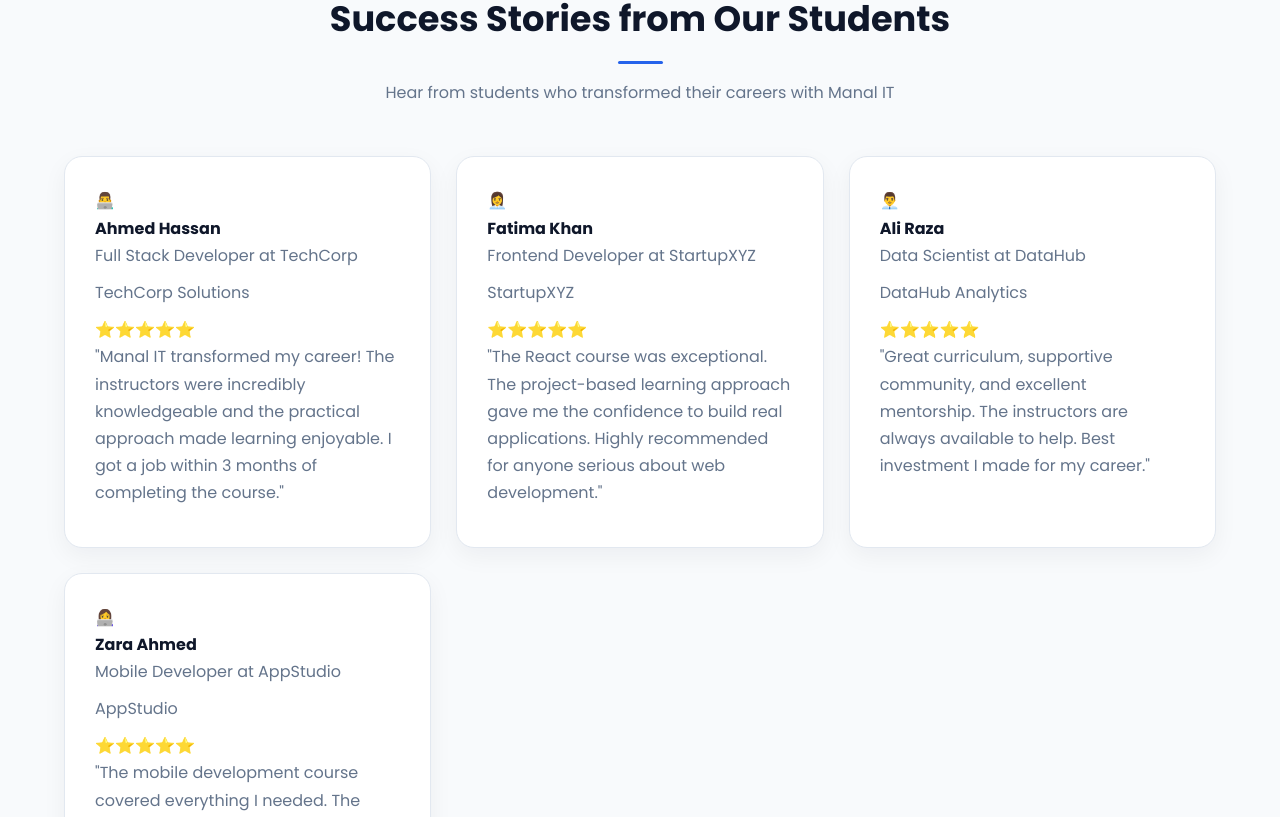
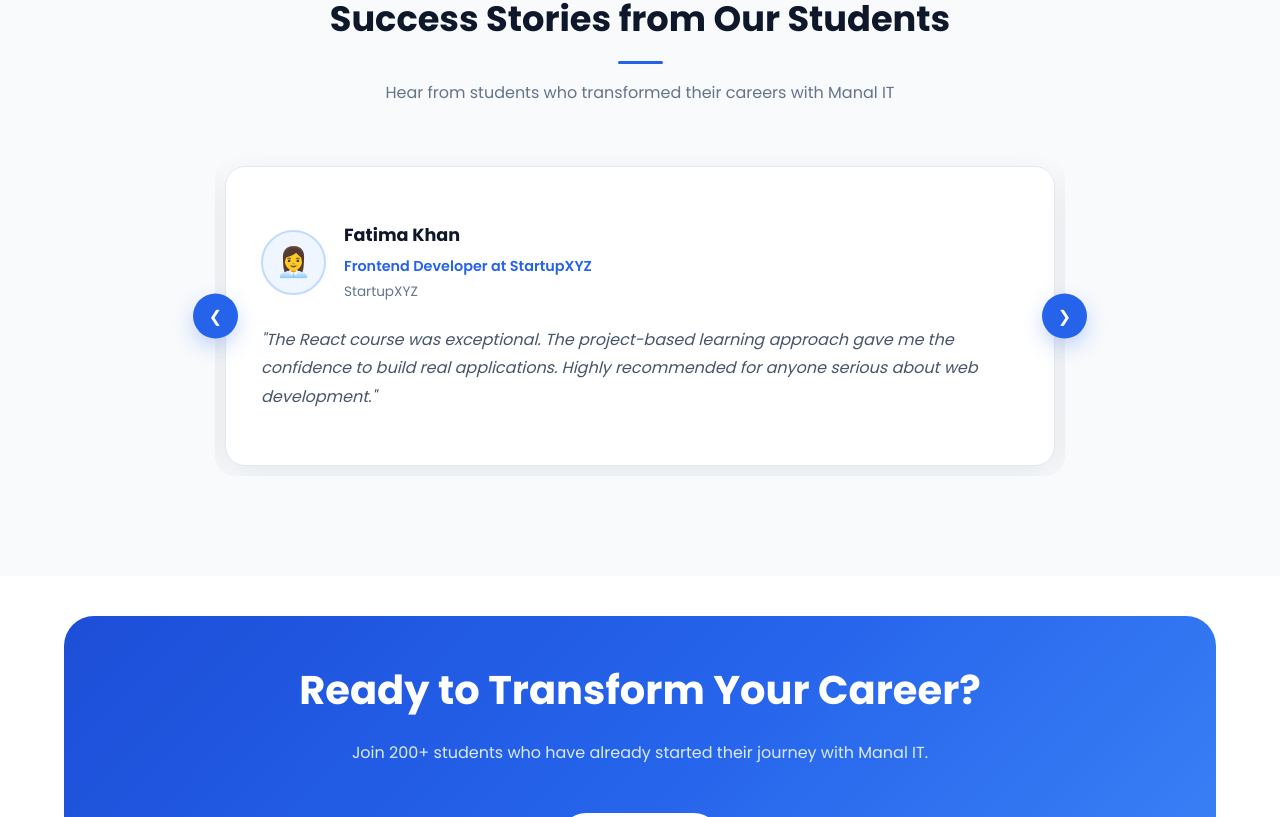
Before and after one commit to abuammar003/Manal-IT-Services, a React (Vite) app in the folder Manal/: page / in a window 1280 px wide. Shown: the part 4563-5380 px from the top of the page. Built offline with nearby package versions, Linux system fonts and the light colour scheme.

Commit message:
Converted Testimonial Section into Slider

```diff
--- a/Manal/src/Components/CourseCard/CourseCard.jsx
+++ b/Manal/src/Components/CourseCard/CourseCard.jsx
@@ -2,10 +2,8 @@ import {Link} from "react-router-dom";
 
 
 export default function CourseCard({ course }) {
-  // const Icon = course.icon
   // console.log(course.icon)
 
-  console.log("Hello World")
   return (
     <div className="course-card">
       <div className="course-icon">  <course.icon /> </div>
--- a/Manal/src/Components/TestimonialCard/TestimonialCard.jsx
+++ b/Manal/src/Components/TestimonialCard/TestimonialCard.jsx
@@ -1,8 +1,9 @@
 export default function TestimonialCard({ testimonial }) {
 
-  const stars = Array(testimonial.rating).fill('⭐').join('')
+  // const stars = Array(testimonial.rating).fill('⭐').join('')
 
   return (
+
     <div className="testimonial-card">
 
       <div className="testimonial-header">
@@ -14,8 +15,9 @@ export default function TestimonialCard({ testimonial }) {
         </div>
       </div>
 
-      <div className="stars">{stars}</div>
+      {/* <div className="stars">{stars}</div> */}
       <p className="testimonial-text">"{testimonial.text}"</p>
     </div>
+
   )
 }
--- a/Manal/src/Pages/Home/Home.css
+++ b/Manal/src/Pages/Home/Home.css
@@ -268,16 +268,202 @@
 
 .home .testimonials-section {
   padding: 100px 0;
-
   background: #f8fafc;
 }
 
-.home .testimonials-grid {
-  display: grid;
+/* Slider Container */
 
-  grid-template-columns: repeat(3, 1fr);
+.home .testimonials-slider {
+  position: relative;
+  width: 100%;
+  max-width: 850px;
+  margin: 0 auto;
+}
 
-  gap: 25px;
+/* Viewport */
+
+.home .testimonial-viewport {
+  width: 100%;
+  overflow: hidden;
+  border-radius: 20px;
+}
+
+/* Track */
+
+.home .testimonial-track {
+  display: flex;
+  width: 100%;
+  transition: transform 0.6s ease-in-out;
+}
+
+/* Individual Slide */
+
+.home .testimonial-slide {
+  min-width: 100%;
+  width: 100%;
+  flex: 0 0 100%;
+  padding: 10px;
+}
+
+/* Testimonial Card */
+
+.home .testimonial-card {
+  width: 100%;
+  min-height: 300px;
+
+  padding: 35px;
+
+  display: flex;
+  flex-direction: column;
+  justify-content: center;
+
+  background: #ffffff;
+
+  border: 1px solid #e2e8f0;
+  border-radius: 20px;
+
+  box-shadow: 0 10px 35px rgba(15, 23, 42, 0.08);
+
+  transition: 0.3s ease;
+}
+
+
+/* Header */
+.home .testimonial-header {
+  display: flex;
+  align-items: center;
+
+  gap: 18px;
+
+  margin-bottom: 22px;
+}
+
+/* Avatar */
+.home .avatar {
+  width: 65px;
+  height: 65px;
+
+  flex-shrink: 0;
+
+  display: flex;
+  align-items: center;
+  justify-content: center;
+
+  border-radius: 50%;
+
+  background: #eff6ff;
+
+  color: #2563eb;
+
+  font-size: 1.8rem;
+
+  border: 2px solid #bfdbfe;
+}
+
+/* Info */
+
+.home .testimonial-info h4 {
+  margin: 0 0 3px;
+
+  color: #0f172a;
+
+  font-size: 1.1rem;
+}
+
+.home .testimonial-info .role {
+  margin: 0;
+
+  color: #2563eb;
+
+  font-size: 0.9rem;
+
+  font-weight: 600;
+}
+
+.home .testimonial-info .company {
+  margin: 2px 0 0;
+
+  color: #64748b;
+
+  font-size: 0.85rem;
+}
+
+/* Rating */
+
+.home .testimonial-rating {
+  margin-bottom: 15px;
+
+  font-size: 1rem;
+  letter-spacing: 3px;
+}
+
+/* Testimonial Text */
+
+.home .testimonial-text {
+  margin: 0;
+
+  color: #475569;
+
+  font-size: 1rem;
+
+  line-height: 1.8;
+
+  font-style: italic;
+}
+
+
+/* ====================== Slider Buttons  ======================= */
+.home .slider-btn {
+  position: absolute;
+
+  top: 50%;
+
+  transform: translateY(-50%);
+
+  width: 45px;
+  height: 45px;
+
+  display: flex;
+  align-items: center;
+  justify-content: center;
+
+  border: none;
+
+  border-radius: 50%;
+
+  background: #2563eb;
+
+  color: #ffffff;
+
+  font-size: 1rem;
+
+  cursor: pointer;
+
+  z-index: 5;
+
+  box-shadow: 0 8px 20px rgba(37, 99, 235, 0.25);
+
+  transition: all 0.3s ease;
+}
+
+.home .slider-btn:hover {
+  background: #1d4ed8;
+
+  transform:
+    translateY(-50%)
+    scale(1.08);
+}
+
+/* Previous */
+
+.home .slider-prev {
+  left: -22px;
+}
+
+/* Next */
+
+.home .slider-next {
+  right: -22px;
 }
 
 
--- a/Manal/src/Pages/Home/Home.jsx
+++ b/Manal/src/Pages/Home/Home.jsx
@@ -1,14 +1,43 @@
+import { useState, useEffect } from 'react'
 import { Link } from 'react-router-dom'
 import { COURSES, SERVICES, FEATURES, TESTIMONIALS, COMPANY_INFO} from '../../config/constants'
-import CourseCard from '../../components/CourseCard/CourseCard'
-import TestimonialCard from '../../components/TestimonialCard/TestimonialCard'
+import CourseCard from '../../Components/CourseCard/CourseCard'
+import TestimonialCard from '../../Components/TestimonialCard/TestimonialCard'
 // import StatsSection from '../../components/StatesSection/StatsSection'
-import FeaturesSection from '../../components/FeaturesSection/FeaturesSection'
+import FeaturesSection from '../../Components/FeaturesSection/FeaturesSection'
 import Hero from '../../Components/Hero/Hero';
 import "./Home.css";
 
 
 export default function Home() {
+    const [currentSlide, setCurrentSlide] = useState(0);
+
+    const NextSlide = () => {
+      setCurrentSlide((prev) =>
+        prev === TESTIMONIALS.length - 1 ? 0 : prev + 1
+      );
+    };
+
+    const PrevSlide = () => {
+      setCurrentSlide((prev) =>
+        prev === 0 ? TESTIMONIALS.length - 1 : prev - 1
+      );
+    };
+
+
+    // For Auto Slide
+    useEffect(() => {
+      const interval = setInterval(() => {
+        setCurrentSlide((prev) =>
+          prev === TESTIMONIALS.length - 1 ? 0 : prev + 1
+        );
+      }, 6000);
+
+      return () => clearInterval(interval);
+    }, []);
+
+
+
   return (
     <main className="home">
       {/* Hero Section */}
@@ -76,18 +105,80 @@ export default function Home() {
 
 
 
-      {/* Review Section */}
+      {/* Testimonials Section  (Review Section) */}
+
       <section className="testimonials-section">
         <div className="container">
+
           <div className="section-header">
             <h2>Success Stories from Our Students</h2>
-            <p>Hear from students who transformed their careers with Manal IT</p>
+            <p>
+              Hear from students who transformed their careers with Manal IT
+            </p>
           </div>
-          <div className="testimonials-grid">
-            {TESTIMONIALS.map((testimonial) => (
-              <TestimonialCard key={testimonial.id} testimonial={testimonial} />
+
+          <div className="testimonials-slider">
+
+            {/* Slider Viewport */}
+            <div className="testimonial-viewport">
+
+              {/* Slider Track */}
+              <div
+                className="testimonial-track"
+                style={{
+            transform: `translateX(-${currentSlide * 100}%)`
+                }}
+              >
+
+                {TESTIMONIALS.map((testimonial) => (
+                  <div
+                    className="testimonial-slide"
+                    key={testimonial.id}
+                  >
+                    <TestimonialCard testimonial={testimonial} />
+                  </div>
+                ))}
+
+              </div>
+
+            </div>
+
+            {/* Previous Button */}
+            <button
+              className="slider-btn slider-prev"
+              onClick={PrevSlide}
+              aria-label="Previous testimonial"
+            >
+              ❮
+            </button>
+
+            {/* Next Button */}
+            <button
+              className="slider-btn slider-next"
+              onClick={NextSlide}
+              aria-label="Next testimonial"
+            >
+              ❯
+            </button>
+
+          </div>
+
+          {/* Dots */}
+          {/* <div className="slider-dots">
+
+            {TESTIMONIALS.map((testimonial, index) => (
+              <button
+                key={testimonial.id}
+                className={`slider-dot ${
+                  currentSlide === index ? 'active' : ''
+                }`}
+                onClick={() => setCurrentSlide(index)}
+                aria-label={`Go to testimonial ${index + 1}`}
+              />
             ))}
-          </div>
+
+          </div> */}
+
         </div>
       </section>
 
--- a/Manal/src/styles/global.css
+++ b/Manal/src/styles/global.css
@@ -119,7 +119,7 @@ section{
 .service-card,
 .feature-card,
 .stat-card,
-.testimonial-card,
+/* .testimonial-card, */
 .faq-col{
     background:#ffffff;
     border-radius:18px;
@@ -133,7 +133,7 @@ section{
 .service-card:hover,
 .feature-card:hover,
 .stat-card:hover,
-.testimonial-card:hover,
+/* .testimonial-card:hover, */
 .faq-col:hover{
     transform:translateY(-8px);
     box-shadow:0 20px 40px rgba(15,23,42,.12);
@@ -178,6 +178,12 @@ section{
 }
 
 
+/* ==========================================
+   Testimonial Section
+========================================== */
+/* .testinomial-main {
+    height: 70vh;
+} */
 
 
 
@@ -318,8 +324,8 @@ p{
 
      .courses-grid,
     .services-grid,
-    .features-grid,
-    .testimonials-grid {
+    /* .testimonials-grid */
+    .features-grid{
         grid-template-columns: repeat(2, 1fr);
     }
 
@@ -356,7 +362,7 @@ section{
 .service-card,
 .feature-card,
 .stat-card,
-.testimonial-card,
+/* .testimonial-card, */
 .faq-col{
 
     padding:22px;
@@ -367,7 +373,7 @@ section{
     .services-grid,
     .features-grid,
     .stats-grid,
-    .testimonials-grid,
+    /* .testimonials-grid, */
     .faq-grid {
         grid-template-columns: 1fr;
     }
```
